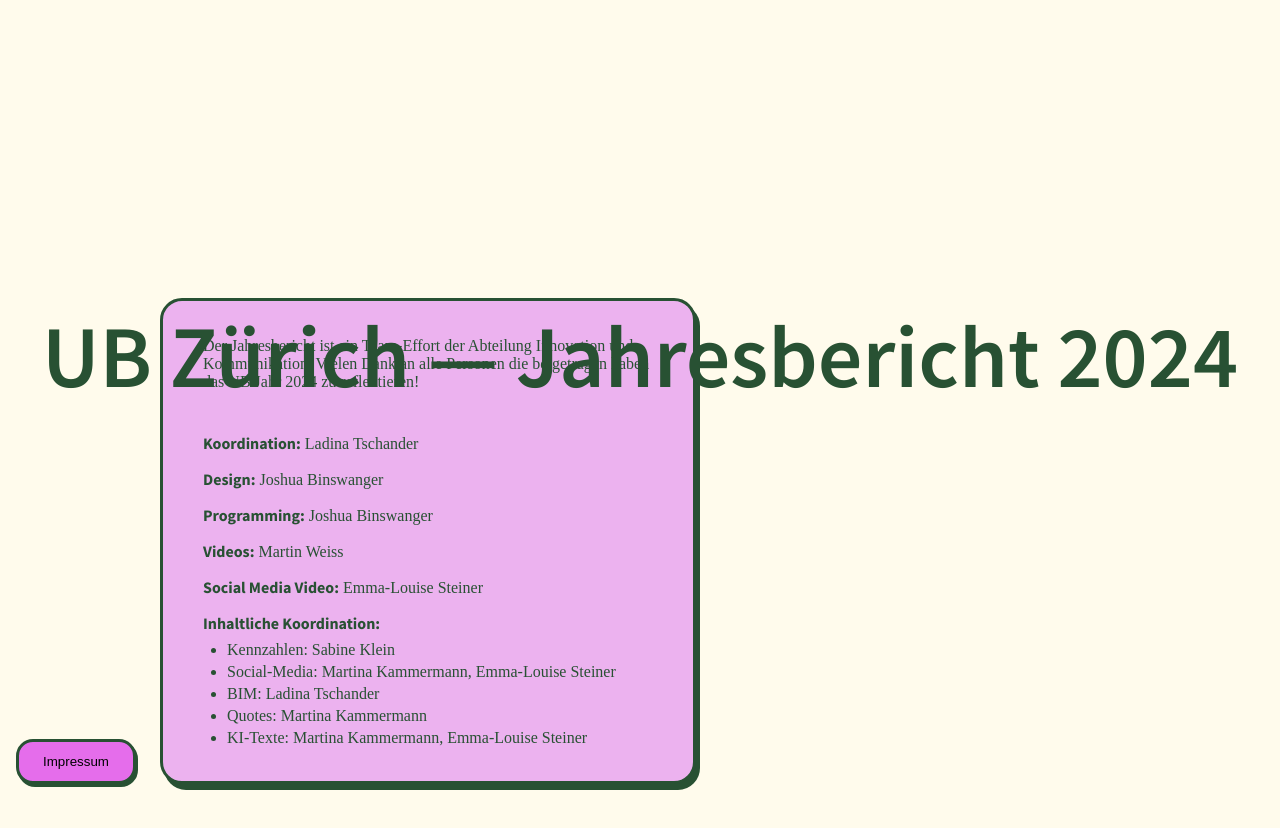
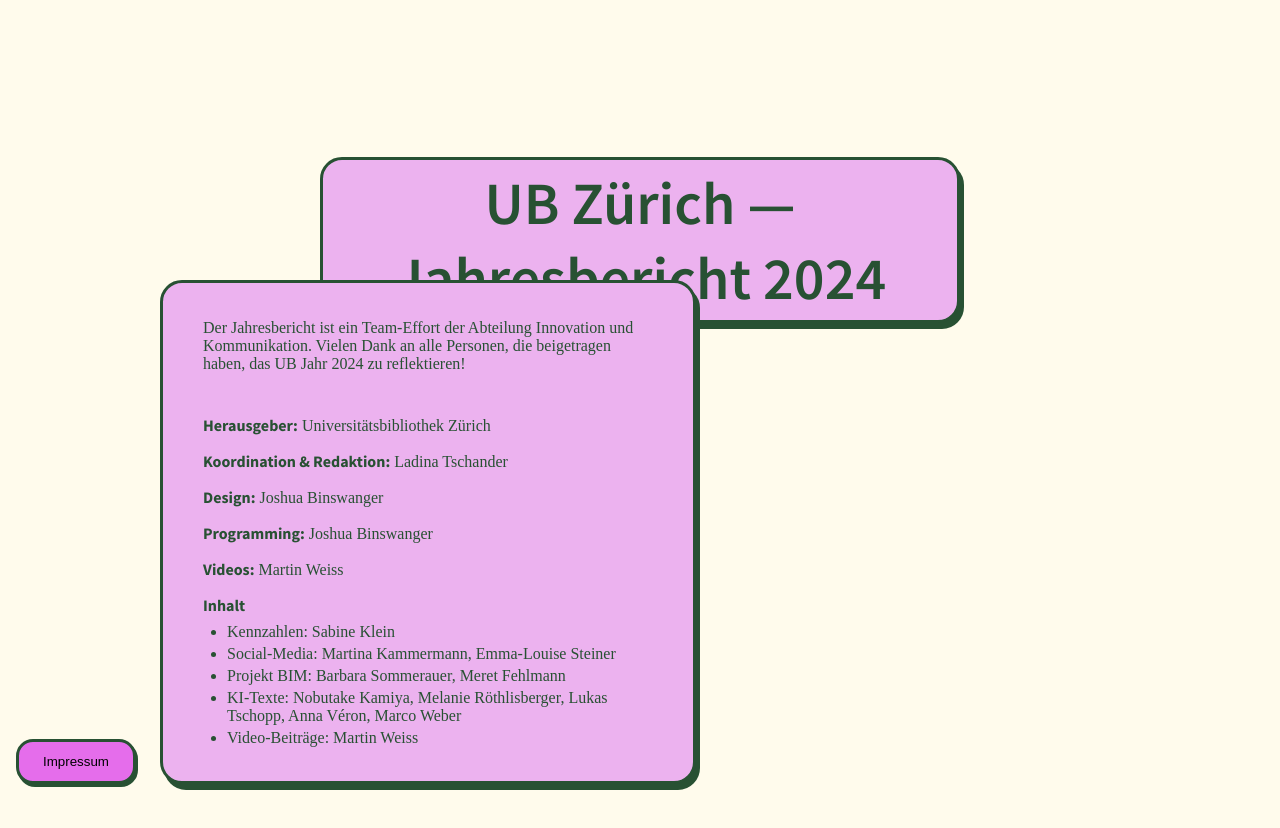
Before and after one commit to dlsubzh/ubjahresbericht24, a website built with Vite: page index.html in a window 1280 px wide. Both pictures are taken after a click on the button "Impressum". Built offline with nearby package versions, Linux system fonts and the light colour scheme; a web font is replaced by a local one; what @rive-app/canvas would draw is missing.

Commit message:
added v6 updates

```diff
--- a/index.html
+++ b/index.html
@@ -23,6 +23,9 @@
     <div id="JB-title" class="loading">
       UB Zürich &mdash; Jahresbericht 2024
     </div>
+
+
+
 
     <div id="popup">
 
@@ -170,7 +173,7 @@
 
               <p>
                 Scite.ai ist eine Literaturdatenbank aus wissenschaftlichen Zeitschriftenartikeln, deren Inhalte mit künstlicher Intelligenz aufbereitet sind. Anhand sogenannter «Smart Citations»  kann Scite.ai Kontext zu Zitationen abbilden,
-                sodass die Gedankengänge hinter Zitationsketten einfach verfolgt werden können. Die Literaturdatenbank verfügt zudem einen KI-basierten Assistenten, welcher die Zitationsdatenbank mit einem grossen Sprachmodell verknüpft, um Antworten auf eingegebene Prompts zu generieren, welche auf wissenschaftliche Literatur gestützt sind.
+                sodass die Gedankengänge hinter Zitationsketten einfach verfolgt werden können. Die Literaturdatenbank verfügt zudem über einen KI-basierten Assistenten, welcher die Zitationsdatenbank mit einem grossen Sprachmodell verknüpft, um Antworten auf eingegebene Prompts zu generieren, welche auf wissenschaftliche Literatur gestützt sind.
               </p>
               <p>
                 Nach ersten Gesprächen mit den Gründern von Scite.ai im Frühjahr 2023 durften wir zusammen mit der Zentralbibliothek ab November 2023 als erste Universität der Schweiz (vielleicht sogar als erste im deutschsprachigen Raum?) in ein «Pilot Year»  starten und so während 2024 allen Studierenden, Forschenden und Lehrenden vollen Zugang zu dem Tool bieten.
@@ -557,7 +560,7 @@
             Projekt BIM: Der Campus Oerlikon bekommt «eine» Bibliothek
           </div>
 
-          <div id="KI_Eisbrecher-body" class="article-body">
+          <div id="BIM-body" class="article-body">
 
 
               <p>Wie geht man vor, wenn man Bibliotheksbestände aus 7 verschiedenen Fächern, die in 5 verschiedenen Räumen aufgestellt sind, in einem Gebäude zusammenführen soll?
@@ -569,12 +572,14 @@
                 Der UZH Campus Oerlikon besteht aktuell aus den 3 Gebäuden Binzmühlestrasse 14 (BIN), Andreasstrasse 15 (AND) und Affolternstrasse 56 (AFL). Der letztere Standort wird per 2029 aufgelöst.
                 Stattdessen wird ab Sommer 2026 neu das Gebäude Binzmühlestrasse 11/13 angemietet. Die «BIM», wie wir den Standort intern nennen, wird saniert und auf die Bedürfnisse der UZH angepasst.
               </p>
-              <br/>
+
+
+
               <p>
                 Im ersten Stock ist eine Lernlandschaft mit Bibliothek geplant. Darin sollen die Medienbestände der Fächer Ethnologie, Soziologie, Kommunikationswissenschaft, Psychologie, Politikwissenschaft, Populäre Kulturen und Filmwissenschaft aufgestellt werden.
               </p>
-              <br/>
-              <br/>
+
+              <img id="BIM-Image" src="/BIM_Umbau_Seite.jpg" alt="Visualisierung des BIM-Projekts" />
 
               <h2>Herausforderungen</h2>
               <p>
@@ -587,7 +592,6 @@
                 Das Medienangebot soll in Gestalt einer «compact library» die Bedürfnisse der unterschiedlichen Nutzendenkreise bedienen. Konkret bedeutet dies, dass in der BIM künftig ein gut kuratierter Bestand von maximal 40'000 Medien präsentiert wird.
                 Im 2. Untergeschoss bietet eine Rollkorpusanlage für rund 100’000 Medien Platz. Dies reicht aber bei Weitem nicht, um den aktuellen Bestand von rund 230'000 Medien in Oerlikon aufzustellen.
               </p>
-              <br/>
 
               <h3>2. Unterschiedliche Systematiken</h3>
               <p>
@@ -599,7 +603,6 @@
                 Diese Tatsache möchten wir nutzen, um künftig den Bestand der UB Sozialwissenschaften mit Filmwissenschaft in der BIM in einer gemeinsamen Aufstellungssystematik zugänglich zu machen, die ein thematisches Clustering erlaubt.
                 Der Bestand, der im Magazin aufbewahrt wird, verbleibt in den bestehenden Aufstellungssystematiken.
               </p>
-              <br/>
 
               <h3>3. Analoge und digitale Aktualisierung</h3>
               <p>
@@ -607,8 +610,6 @@
                 Dieser grosse Aufwand wird nur zu schaffen sein, wenn sich alle Mitarbeitenden unseres Bereichs an dieser Arbeit beteiligen.
                 Darum werden wir eine teilweise Schliessung der aktuellen Bibliotheksräumlichkeiten nicht ausschliessen können.
               </p>
-              <br/>
-              <br/>
 
               <h2>Herangehensweise</h2>
               <p>
@@ -619,8 +620,6 @@
                 Auf Anfang 2025 ist ein weiterer Workshop mit den Liaison Librarians geplant, um Fragen und Kriterien für die Auswahl des Freihandbestandes zu diskutieren, und die Eigenheiten der bestehenden Signatursystematiken
                 und die dahinter liegenden Ordnungssysteme zusammenzustellen. Dieses Wissen soll helfen beim Entscheid, welche der beiden Aufstellungssystematiken DDC oder RVK besser passt für uns.
               </p>
-              <br/>
-              <br/>
 
               <h2>Wo stehen wir im Projekt? </h2>
               <p>
@@ -632,7 +631,8 @@
 
               <h2>
                 <p>
-                  Barbara Sommerauer Sidiali, Co-Leitung UB Sozialwissenschaften mit Filmwissenschaft
+                  Barbara Sommerauer Sidiali, Co-Leitung UB Sozialwissenschaften mit Filmwissenschaft, <br />
+                  Meret Fehlmann, Co-Leitung UB Sozialwissenschaften mit Filmwissenschaft
                 </p>
               </h2>
 
@@ -708,20 +708,20 @@
     <div id="impressum">
       <button id="impressum-button">Impressum</button>
       <div id="impressum-list" class="hidden">
-        <p>Der Jahresbericht ist ein Team-Effort der Abteilung Innovation und Kommunikation. Vielen Dank an alle Personen die beigetragen haben das UB Jahr 2024 zu reflektieren!</p>
+        <p>Der Jahresbericht ist ein Team-Effort der Abteilung Innovation und Kommunikation. Vielen Dank an alle Personen, die beigetragen haben, das UB Jahr 2024 zu reflektieren!</p>
         <br />
-        <p><strong>Koordination:</strong> Ladina Tschander</p>
+        <p><strong>Herausgeber:</strong> Universitätsbibliothek Zürich</p>
+        <p><strong>Koordination & Redaktion:</strong> Ladina Tschander</p>
         <p><strong>Design:</strong> Joshua Binswanger</p>
         <p><strong>Programming:</strong> Joshua Binswanger</p>
         <p><strong>Videos:</strong> Martin Weiss</p>
-        <p><strong>Social Media Video:</strong> Emma-Louise Steiner</p>
-        <p><strong>Inhaltliche Koordination:</strong></p>
+        <p><strong>Inhalt</strong></p>
           <ul>
             <li>Kennzahlen: Sabine Klein</li>
             <li>Social-Media: Martina Kammermann, Emma-Louise Steiner</li>
-            <li>BIM: Ladina Tschander</li>
-            <li>Quotes: Martina Kammermann</li>
-            <li>KI-Texte: Martina Kammermann, Emma-Louise Steiner</li>
+            <li>Projekt BIM: Barbara Sommerauer, Meret Fehlmann</li>
+            <li>KI-Texte: Nobutake Kamiya, Melanie Röthlisberger, Lukas Tschopp, Anna Véron, Marco Weber</li>
+            <li>Video-Beiträge: Martin Weiss</li>
           </ul>
 
       </div>
--- a/src/style.css
+++ b/src/style.css
@@ -529,7 +529,10 @@
   top: 120%;
 }
 
-
+#BIM-Image {
+  width: 80%;
+  padding: 20px 10% 20px 10%;
+}
 
 /* Loader */
 
@@ -603,7 +606,11 @@
 
 #mobile-warning {
   display: none;
-  background-color: var(--pink-light) ;
+  background-color: var(--pink-light);
+  border-radius: 22px;
+  border: solid;
+  border-color: var(--green-dark);
+  filter: drop-shadow(4px 6px 0px var(--green-dark));
   padding: 5vw;
   text-align: center;
   border-radius: 15px;
@@ -619,29 +626,55 @@
 
 
 #JB-title {
+  position: absolute;  /* ensures it's relative to the viewport */
+  top: 10%;
+  left: 50%;
+  transform: translate(-50%, -50%)  translateZ(0);
+
+  width: fit-content;
+  padding: 5px 30px;
+  text-align: center;
   color: var(--green-dark);
   font-family: 'Source Sans Pro', sans-serif; /* added fallback */
+  background-color: var(--pink-light);
+  border-radius: 22px;
+  border: solid;
+  border-color: var(--green-dark);
+  filter: drop-shadow(4px 6px 0px var(--green-dark));
   font-weight: 600;
   font-size: 60px;
-  position: absolute;
   z-index: 1010;
   text-align: center;
-  width: 100%;
-  top: 66px;
-  left: 0; /* explicit positioning */
+
   pointer-events: none;
+
   transition: font-size 3s ease 0.5s, top 3s ease 0.5s, transform 3s ease 0.5s, opacity 1s ease 0s;
-  transform: translateZ(0); /* GPU acceleration */
+}
+
+@media (max-width: 768px) {
+  #JB-title {
+    font-size: 36px;
+    top: 40px;
+  }
+}
+
+@media (max-width: 480px) {
+  #JB-title {
+    font-size: 28px;
+    top: 30px;
+  }
 }
 
 #JB-title.loading {
-  font-size: 88px;
-  top: 300px;
+  top: 30%;
+  left: 50%;
 }
 
 body:has(.pop-up-container:not(.hidden)) #JB-title {
   opacity: 0;
 }
+
+
 
 
 #impressum {
@@ -652,6 +685,7 @@
   bottom: 1rem;
   left: 1rem;
   transition: grid-template-columns 1s ease;
+  z-index: 1200;
 }
 
 #impressum:has(#impressum-list.hidden) {
@@ -681,7 +715,7 @@
   filter: drop-shadow(4px 6px 0px var(--green-dark));
   font-family: "Source Sans Pro", sans-serif;
   font-weight: 400;
-  z-index: 100;
+
   height: 100%;
   overflow: hidden;
   opacity: 1;
```
Also changed, not shown: public/BIM_Umbau_Seite.jpg (added).
